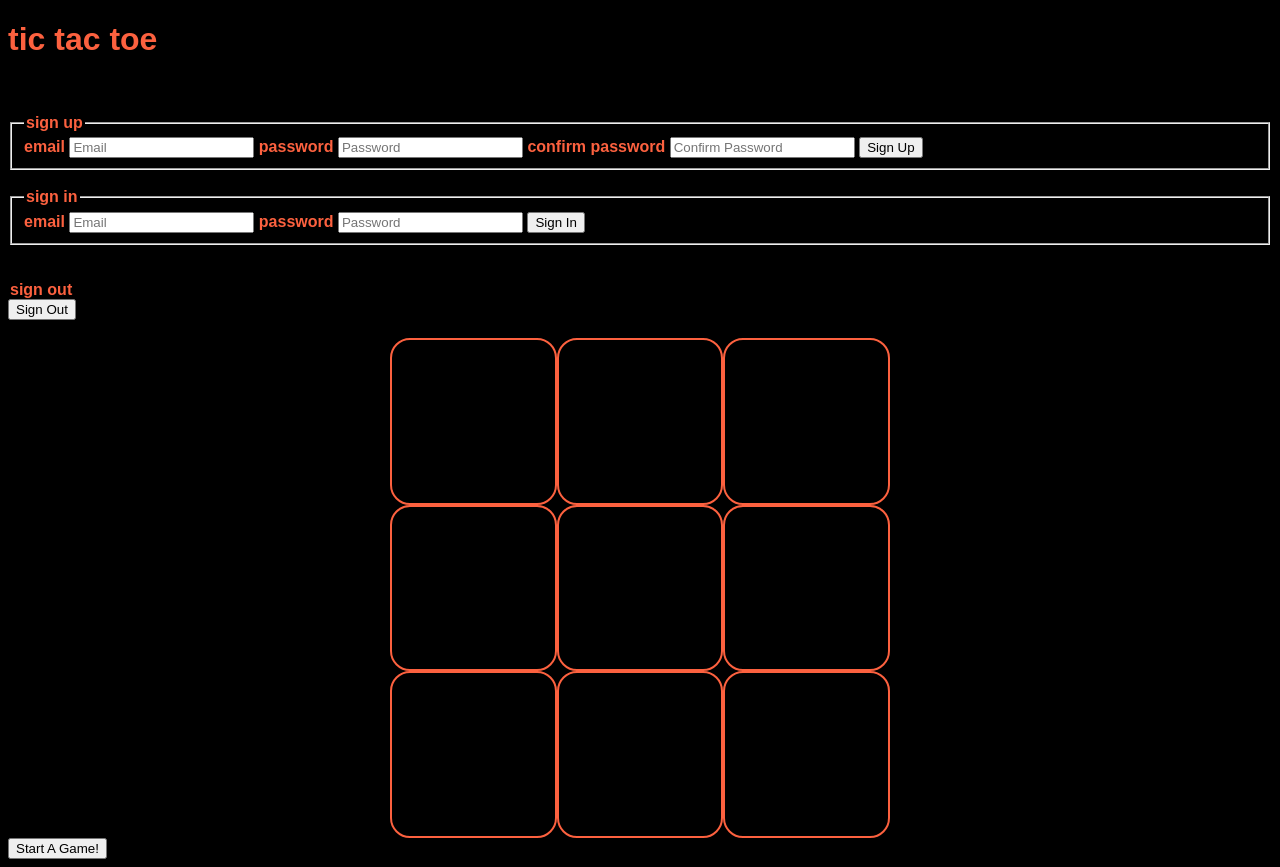
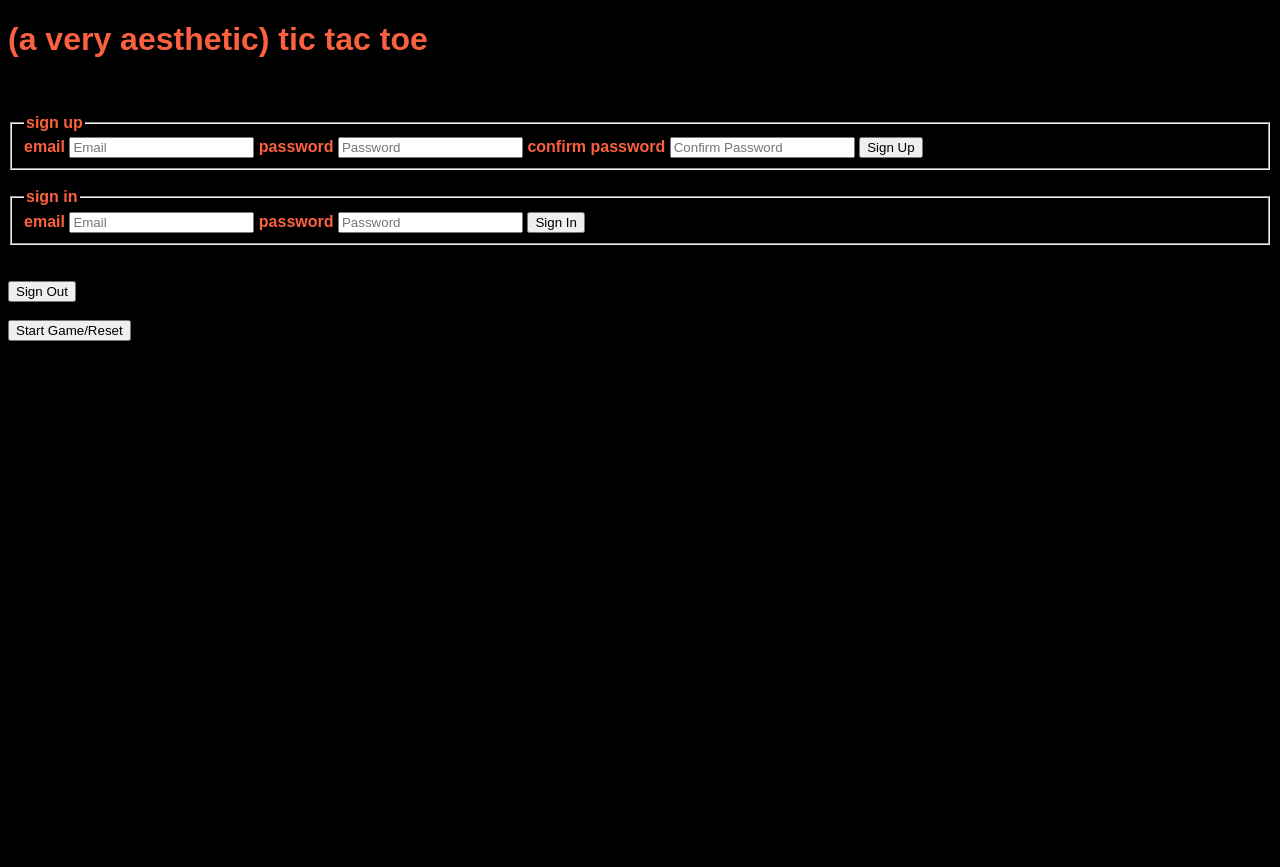
Before and after one commit to mcidoni/MC-Triple-T-client, a website built with webpack: page index.html in a window 1280 px wide. After the commit the page ends 800 px from the top, so only its background shows below. Built offline with nearby package versions, Linux system fonts and the light colour scheme.

Commit message:
added more game board functionality, started win/lose/draw functionality

```diff
--- a/assets/scripts/app.js
+++ b/assets/scripts/app.js
@@ -26,6 +26,7 @@ $(() => {
     [2, 4, 6]
   ];
 
+
   let currentPlayer = '✕'
 
   const gameBoard = ['','','','','','','','','']
@@ -53,6 +54,9 @@ $(() => {
     }
   }
 
+  // function checkWin(currentPlayer) {
+
+  // }
   // Select all of the squares, $('.box'), add an event listener so that `on`
   // every 'click' the `onSquareClick` event handler is called.
   $('.square').on('click', onSquareClick)
--- a/assets/scripts/auth/ui.js
+++ b/assets/scripts/auth/ui.js
@@ -1,4 +1,5 @@
 'use strict'
+const { blockParams } = require('handlebars')
 const store = require('../store')
 const signUpSuccess = res => {
   $("#message").text('Thanks for signing up ' + res.user.email)
@@ -15,6 +16,7 @@ const signInSuccess = res => {
   $('#sign-out-section').css('display', 'block')
   $('#sign-up-section').css('display', 'none')
   $('#sign-in-section').css('display', 'none')
+  $('#gameboard').css('display', 'flex')
 }
 const signInFailure = err => {
   $("#message").text('Sign in failed, try again')
--- a/assets/styles/index.scss
+++ b/assets/styles/index.scss
@@ -19,7 +19,7 @@ body {
 }
 
 .game-board {
-  display: flex;
+  display: none;
   flex-wrap: wrap;
   background-color: #000000;
   height: 500px;
--- a/index.html
+++ b/index.html
@@ -10,7 +10,7 @@
       <script src="public/application.js" type="text/javascript" charset="utf-8" defer></script>
     </head>
     <body>
-      <h1>tic tac toe</h1>
+      <h1>(a very aesthetic) tic tac toe</h1>
       <br>
       <p id="message"></p>
       <section id="sign-up-section">
@@ -55,7 +55,7 @@
       </section>
       <br>
       <section id="sign-out-section">
-        <legend>sign out</legend>
+        <!-- <legend>sign out</legend> -->
         <button id="sign-out">Sign Out</button>
       </section>
       <br>
@@ -72,7 +72,7 @@
         <div class="square nine" data-num="8"></div>
       </div>
       <section>
-        <button id="create-game">Start A Game!</button>
+        <button id="create-game">Start Game/Reset</button>
       </section>
     </body>
 </html>
```
